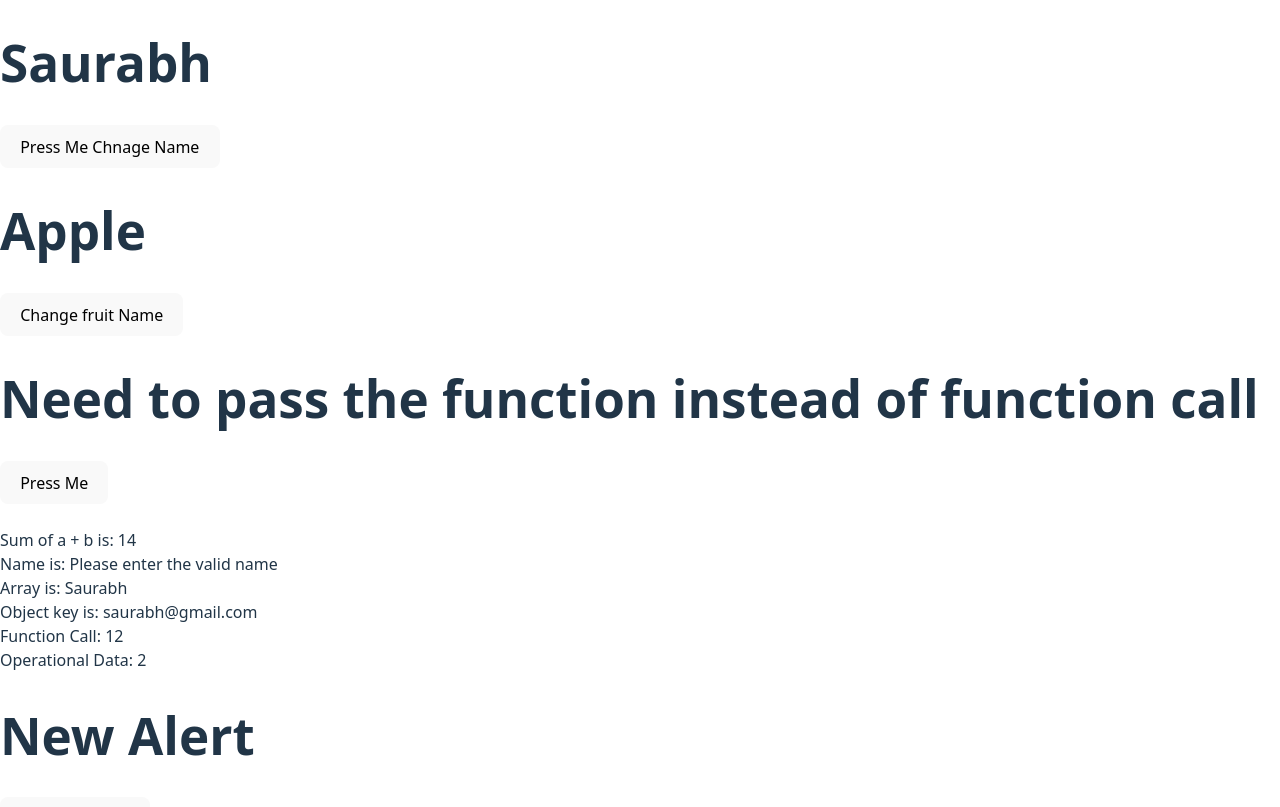
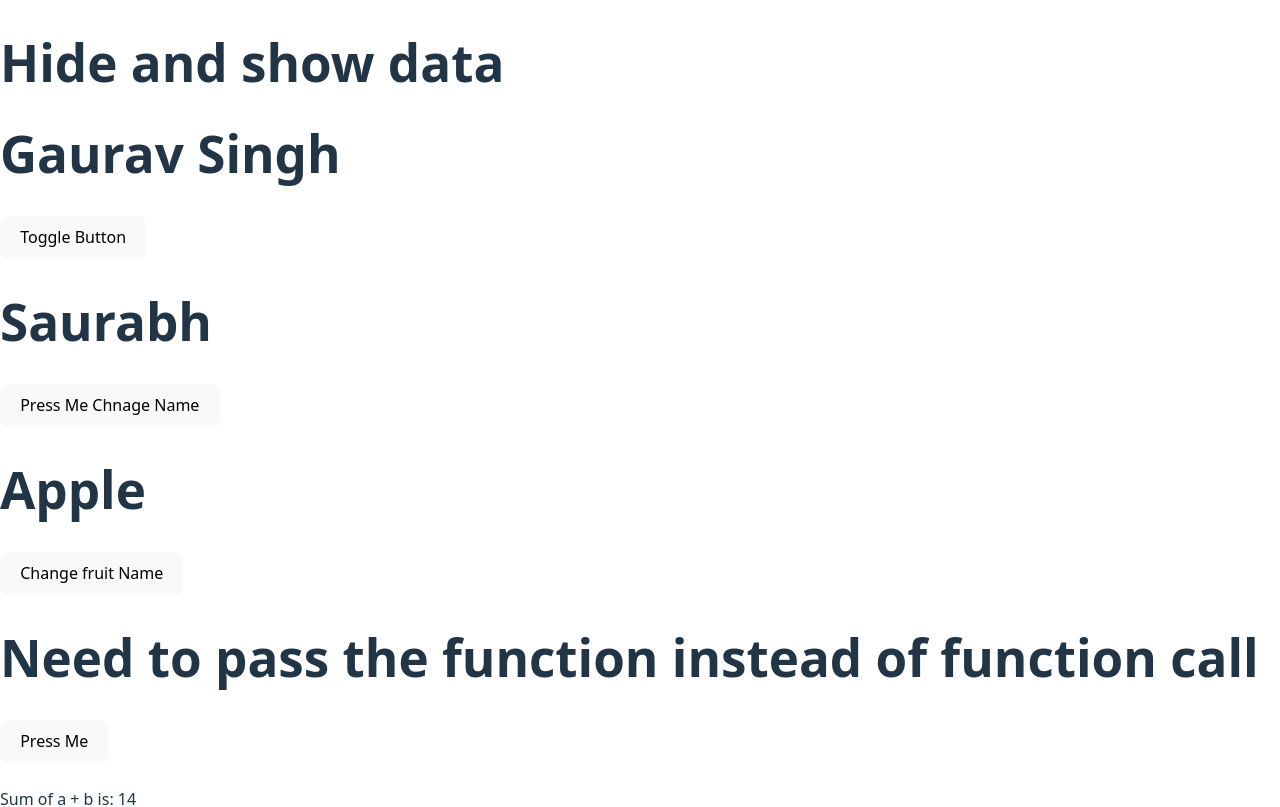
Before and after one commit to saurabhsinngh/React-Basic-Practice, a React (Vite) app: page / in a window 1280 px wide. Shown: the top 807 px of the page. Built offline with nearby package versions, Linux system fonts and the light colour scheme.

Commit message:
Implement the hide and show data

```diff
--- a/src/App.jsx
+++ b/src/App.jsx
@@ -8,11 +8,13 @@ import PracticeAll  from './practiceAll';
 import Table from './FunctionCall';
 import User from './UseState';
 import Hook from './Hook';
+import Toggle from './Toggle';
 
 function App() {
   const [counter, setCounter] = useState(0);
   return (
   <>
+    <Toggle />
     <Hook />
     <User />
     <Table />
--- /dev/null
+++ b/src/Toggle.jsx
@@ -0,0 +1,14 @@
+import { useState } from "react";
+
+function Toggle() {
+    let [display, setDisplay] = useState(true)
+    return (
+        <>
+            <h1>Hide and show data</h1>
+            { display ? <h1>Gaurav Singh</h1> : null }
+            <button onClick={()=> setDisplay(!display)}>Toggle Button</button>
+        </>
+    )
+}
+
+export default Toggle;
```
